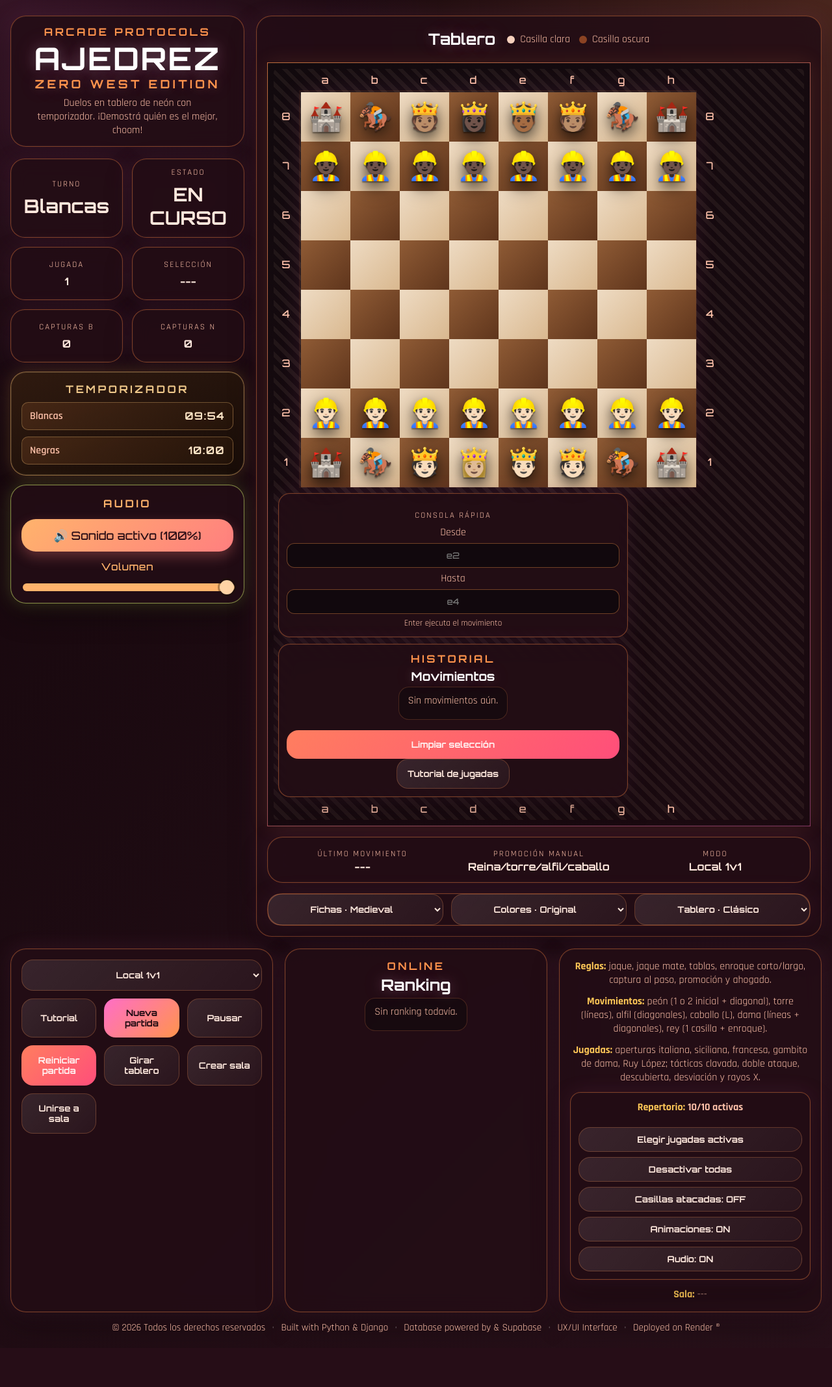
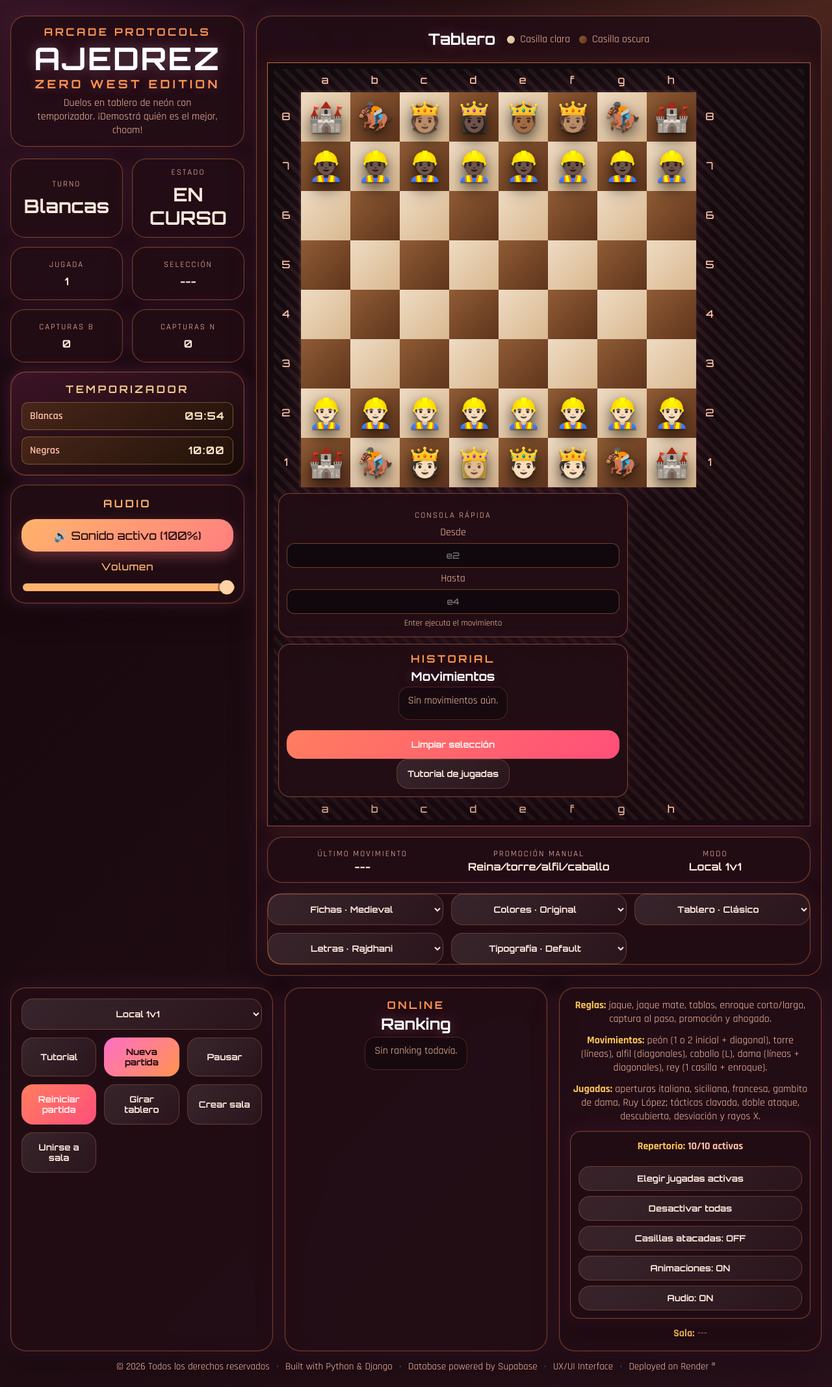
Before and after one commit to lu-developer476/Ajedrez, a Django app: page / in a window 1280 px wide. Shown: the whole page at 65% size. Before the commit the page ends 2051 px from the top, so only its background shows below. Run offline with Django 5.2, Linux system fonts and the light colour scheme; data that the repository does not hold is empty.

Commit message:
UI, touch and AI improvements on dashboard (#15)

```diff
--- a/core/static/core/css/styles.css
+++ b/core/static/core/css/styles.css
@@ -17,6 +17,8 @@
   --dark-cell: #8b4323;
   --light-piece: #fff3e8;
   --dark-piece: #2a1111;
+  --font-main: 'Rajdhani', sans-serif;
+  --font-title: 'Orbitron', sans-serif;
   --cell-size: min(9.8vw, 76px);
   --board-side: calc(var(--cell-size) * 8);
 }
@@ -25,7 +27,7 @@
 html, body {
   margin: 0;
   min-height: 100%;
-  font-family: 'Rajdhani', sans-serif;
+  font-family: var(--font-main);
   color: var(--text);
   background:
     radial-gradient(circle at top left, rgba(255, 110, 199, 0.14), transparent 28%),
@@ -88,9 +90,40 @@
 }
 
 .brand-box { padding: 14px 16px; text-align: center; }
+
+.game-shell.font-theme-orbitron {
+  --font-main: 'Orbitron', sans-serif;
+  --font-title: 'Orbitron', sans-serif;
+}
+
+.game-shell.font-theme-cinzel {
+  --font-main: 'Cinzel', serif;
+  --font-title: 'Cinzel', serif;
+}
+
+.game-shell.font-color-default {
+  --text: #ffe8dd;
+  --muted: #ffc2aa;
+}
+
+.game-shell.font-color-warm {
+  --text: #ffe7bc;
+  --muted: #ffbf6a;
+}
+
+.game-shell.font-color-ice {
+  --text: #dcf7ff;
+  --muted: #8ed7ff;
+}
+
+.game-shell.font-color-neon {
+  --text: #ebdbff;
+  --muted: #ff8fea;
+}
+
 .eyebrow {
   margin: 0;
-  font-family: 'Orbitron', sans-serif;
+  font-family: var(--font-title);
   letter-spacing: 0.22em;
   font-weight: 700;
   text-transform: uppercase;
@@ -102,7 +135,7 @@
 .board-topbar h2 {
   margin: 8px 0;
   color: #fff;
-  font-family: 'Orbitron', sans-serif;
+  font-family: var(--font-title);
   line-height: 0.95;
   text-shadow: 0 0 20px rgba(255,255,255,0.2), 0 0 36px rgba(255,110,199,0.24);
 }
@@ -473,6 +506,22 @@
 }
 
 .square:hover .piece { transform: translateY(-2px) scale(1.06); }
+
+.square {
+  touch-action: manipulation;
+}
+
+@media (hover: none) {
+  .square {
+    min-width: 44px;
+    min-height: 44px;
+  }
+
+  .square .piece {
+    transform: scale(1.04);
+  }
+}
+
 .piece.white {
   color: #f3e8cf;
   text-shadow: 0 0 8px rgba(255, 236, 202, 0.44), 0 10px 14px rgba(24, 14, 5, 0.32);
@@ -582,7 +631,9 @@
 #ai-level,
 #piece-theme,
 #piece-colors,
-#board-theme {
+#board-theme,
+#font-theme,
+#font-colors {
   grid-column: 1 / -1;
   text-align: center;
   text-align-last: center;
@@ -616,7 +667,9 @@
 .theme-selects #ai-level,
 .theme-selects #piece-theme,
 .theme-selects #piece-colors,
-.theme-selects #board-theme {
+.theme-selects #board-theme,
+.theme-selects #font-theme,
+.theme-selects #font-colors {
   grid-column: auto;
 }
 
@@ -721,9 +774,9 @@
   padding: 16px;
   display: grid;
   gap: 10px;
-  border-color: rgba(232, 176, 102, 0.55);
-  background: linear-gradient(160deg, rgba(48, 27, 16, 0.96), rgba(24, 13, 8, 0.94));
-  box-shadow: 0 0 0 1px rgba(255,240,214,0.08) inset, 0 0 24px rgba(196, 140, 74, 0.28), 0 18px 40px rgba(0, 0, 0, 0.36);
+  border-color: var(--panel-border);
+  background: linear-gradient(160deg, rgba(62, 20, 39, 0.94), rgba(24, 13, 8, 0.92));
+  box-shadow: 0 0 0 1px rgba(255,240,214,0.08) inset, 0 0 24px rgba(255, 110, 199, 0.2), 0 18px 40px rgba(0, 0, 0, 0.36);
 }
 
 .timer-panel .eyebrow {
@@ -757,10 +810,10 @@
   display: grid;
   align-content: start;
   gap: 14px;
-  border-color: rgba(213, 241, 107, 0.56);
+  border-color: var(--panel-border);
   box-shadow:
     0 0 0 1px rgba(255,255,255,0.03) inset,
-    0 0 26px rgba(213, 241, 107, 0.2),
+    0 0 26px rgba(255, 110, 199, 0.18),
     0 18px 40px rgba(0, 0, 0, 0.36);
 }
 
--- a/core/static/core/js/game.js
+++ b/core/static/core/js/game.js
@@ -30,6 +30,8 @@
 const pieceThemeEl = document.getElementById('piece-theme');
 const pieceColorsEl = document.getElementById('piece-colors');
 const boardThemeEl = document.getElementById('board-theme');
+const fontThemeEl = document.getElementById('font-theme');
+const fontColorsEl = document.getElementById('font-colors');
 const whiteTimerEl = document.getElementById('white-timer');
 const blackTimerEl = document.getElementById('black-timer');
 const boardWrapEl = document.querySelector('.board-wrap');
@@ -41,6 +43,9 @@
 const toggleAttacksBtnEl = document.getElementById('toggle-attacks-btn');
 const toggleAnimationsBtnEl = document.getElementById('toggle-animations-btn');
 const toggleAudioBtnEl = document.getElementById('toggle-audio-btn');
+const gameShellEl = document.querySelector('.game-shell');
+const lightCellDotEl = document.getElementById('light-cell-dot');
+const darkCellDotEl = document.getElementById('dark-cell-dot');
 
 const FILES = ['a', 'b', 'c', 'd', 'e', 'f', 'g', 'h'];
 
@@ -109,6 +114,8 @@
 let pieceTheme = 'humano';
 let pieceColorTheme = 'original';
 let boardTheme = 'classic';
+let fontTheme = 'rajdhani';
+let fontColorTheme = 'default';
 let whiteTimeLeft = 600;
 let blackTimeLeft = 600;
 let gameTimer = null;
@@ -315,12 +322,40 @@
   coordsRightEl.innerHTML = coordsLeftEl.innerHTML;
 }
 
+
+const BOARD_THEME_PREVIEWS = {
+  classic: { light: 'linear-gradient(135deg, #eedbc3, #d9b88f)', dark: 'linear-gradient(135deg, #8f5b35, #5f351c)' },
+  minimalista: { light: 'linear-gradient(145deg, #ffffff, #d8d8d8)', dark: 'linear-gradient(145deg, #2f2f2f, #0d0d0d)' },
+  vidrio: { light: 'linear-gradient(135deg, rgba(224,245,255,0.65), rgba(255,255,255,0.3))', dark: 'linear-gradient(135deg, rgba(107,170,196,0.45), rgba(24,65,86,0.5))' },
+  ecologista: { light: 'linear-gradient(145deg, #d4efcb, #9ccc88)', dark: 'linear-gradient(145deg, #4c7d3f, #234f21)' },
+  futurista: { light: 'linear-gradient(145deg, #d4f8ff, #8ad8ff)', dark: 'linear-gradient(145deg, #10213a, #050d1f)' },
+};
+
+function updateBoardLegendDots() {
+  const preview = BOARD_THEME_PREVIEWS[boardTheme] || BOARD_THEME_PREVIEWS.classic;
+  if (lightCellDotEl) lightCellDotEl.style.background = preview.light;
+  if (darkCellDotEl) darkCellDotEl.style.background = preview.dark;
+}
+
+function applyFontTheme() {
+  if (!gameShellEl) return;
+  gameShellEl.classList.remove('font-theme-rajdhani', 'font-theme-orbitron', 'font-theme-cinzel');
+  gameShellEl.classList.add(`font-theme-${fontTheme}`);
+}
+
+function applyFontColorTheme() {
+  if (!gameShellEl) return;
+  gameShellEl.classList.remove('font-color-default', 'font-color-warm', 'font-color-ice', 'font-color-neon');
+  gameShellEl.classList.add(`font-color-${fontColorTheme}`);
+}
+
 function applyBoardTheme() {
   boardEl.classList.remove('board-theme-classic', 'board-theme-minimalista', 'board-theme-vidrio', 'board-theme-ecologista', 'board-theme-futurista');
   boardEl.classList.add(`board-theme-${boardTheme}`);
   if (!boardWrapEl) return;
   boardWrapEl.classList.remove('board-shell-theme-classic', 'board-shell-theme-minimalista', 'board-shell-theme-vidrio', 'board-shell-theme-ecologista', 'board-shell-theme-futurista');
   boardWrapEl.classList.add(`board-shell-theme-${boardTheme}`);
+  updateBoardLegendDots();
 }
 
 function getPieceSymbol(pieceSet, piece, side) {
@@ -391,6 +426,8 @@
   boardEl.innerHTML = '';
   applyBoardTheme();
   applyPieceColorTheme();
+  applyFontTheme();
+  applyFontColorTheme();
   const pieceSet = PIECE_SETS[pieceTheme] || PIECE_SETS.humano;
   const rows = flipped ? [...Array(8).keys()].reverse() : [...Array(8).keys()];
   const cols = flipped ? [...Array(8).keys()].reverse() : [...Array(8).keys()];
@@ -439,7 +476,7 @@
   if (aiLevelEl) aiLevelEl.style.display = mode === 'ai' ? 'block' : 'none';
   updateVariationUI();
   if (pauseGameBtn) pauseGameBtn.textContent = isPaused ? 'Reanudar' : 'Pausar';
-  if (isPaused) statusTextEl.textContent = 'PAUSADA';
+  if (isPaused) statusTextEl.textContent = 'PAUSED';
 }
 
 function pushIfValid(board, moves, row, col, tr, tc) { if (!inBounds(tr, tc)) return; const p = board[row][col]; const t = board[tr][tc]; if (!t) moves.push({ row: tr, col: tc, capture: false }); else if (t[0] !== p[0]) moves.push({ row: tr, col: tc, capture: true }); }
@@ -667,6 +704,8 @@
 if (pieceThemeEl) pieceThemeEl.onchange = () => { pieceTheme = pieceThemeEl.value || 'humano'; render(); };
 if (pieceColorsEl) pieceColorsEl.onchange = () => { pieceColorTheme = pieceColorsEl.value || 'original'; render(); };
 if (boardThemeEl) boardThemeEl.onchange = () => { boardTheme = boardThemeEl.value || 'classic'; render(); };
+if (fontThemeEl) fontThemeEl.onchange = () => { fontTheme = fontThemeEl.value || 'rajdhani'; render(); };
+if (fontColorsEl) fontColorsEl.onchange = () => { fontColorTheme = fontColorsEl.value || 'default'; render(); };
 
 onlineCreateBtn.onclick = async () => {
   const player = await openCyberPrompt({ title: 'Crear sala', message: 'Ingresá tu alias de jugador', defaultValue: 'White' });
@@ -727,7 +766,14 @@
   };
 }
 flipBoardBtn.onclick = () => { flipped = !flipped; renderCoordinates(); render(); };
-resetViewBtn.onclick = () => { selected = null; legalMoves = []; render(); };
+resetViewBtn.onclick = () => {
+  selected = null;
+  legalMoves = [];
+  highlightLastMove = null;
+  if (commandFromEl) commandFromEl.value = '';
+  if (commandToEl) commandToEl.value = '';
+  render();
+};
 
 
 if (tutorialBtnEl) tutorialBtnEl.onclick = () => openTutorialModal();
@@ -763,6 +809,7 @@
     ensureAudioContext();
   };
   volumeSliderEl.addEventListener('pointerdown', ensureAudioContext);
+  volumeSliderEl.addEventListener('touchstart', ensureAudioContext, { passive: true });
   volumeSliderEl.addEventListener('keydown', ensureAudioContext);
 }
 
@@ -782,6 +829,7 @@
 
 updateVolumeUI();
 updateVariationUI();
+updateBoardLegendDots();
 resetGame();
 loadRanking();
 
--- a/core/templates/core/index.html
+++ b/core/templates/core/index.html
@@ -45,7 +45,7 @@
     <section class="arena panel-glow">
       <div class="board-topbar">
         <div><h2>Tablero</h2></div>
-        <div class="legend-inline"><span><i class="dot dot-light"></i>Casilla clara</span><span><i class="dot dot-dark"></i>Casilla oscura</span></div>
+        <div class="legend-inline"><span><i id="light-cell-dot" class="dot dot-light"></i>Casilla clara</span><span><i id="dark-cell-dot" class="dot dot-dark"></i>Casilla oscura</span></div>
       </div>
       <div class="board-wrap">
         <div class="coordinates coords-top" id="coords-top"></div>
@@ -103,6 +103,17 @@
           <option value="ecologista">Tablero · Naturaleza</option>
           <option value="futurista">Tablero · Techno</option>
         </select>
+        <select id="font-theme" class="btn secondary" aria-label="Diseño de letras">
+          <option value="rajdhani" selected>Letras · Rajdhani</option>
+          <option value="orbitron">Letras · Orbitron</option>
+          <option value="cinzel">Letras · Cinzel</option>
+        </select>
+        <select id="font-colors" class="btn secondary" aria-label="Color de letras">
+          <option value="default" selected>Tipografía · Default</option>
+          <option value="warm">Tipografía · Cálida</option>
+          <option value="ice">Tipografía · Ice</option>
+          <option value="neon">Tipografía · Neón</option>
+        </select>
       </div>
     </section>
 
@@ -142,7 +153,7 @@
     <span class="footer-separator" aria-hidden="true">•</span>
     <span class="footer-item">Built with Python &amp; Django</span>
     <span class="footer-separator" aria-hidden="true">•</span>
-    <span class="footer-item">Database powered by &amp; Supabase</span>
+    <span class="footer-item">Database powered by Supabase</span>
     <span class="footer-separator" aria-hidden="true">•</span>
     <span class="footer-item">UX/UI Interface</span>
     <span class="footer-separator" aria-hidden="true">•</span>
--- a/core/views.py
+++ b/core/views.py
@@ -172,38 +172,149 @@
 def _piece_value(piece):
     if not piece:
         return 0
-    return {'p': 1, 'n': 3, 'b': 3, 'r': 5, 'q': 9, 'k': 0}.get(piece[1], 0)
+    return {'p': 100, 'n': 320, 'b': 330, 'r': 500, 'q': 900, 'k': 20000}.get(piece[1], 0)
 
 
-def _score_move(board, move):
+def _piece_square_bonus(piece, row, col):
+    if not piece:
+        return 0
+    kind = piece[1]
+    color = piece[0]
+    oriented_row = row if color == 'w' else 7 - row
+
+    center_weight = max(0, 3 - abs(3.5 - row)) + max(0, 3 - abs(3.5 - col))
+    if kind == 'p':
+        return int((6 - oriented_row) * 8 + center_weight * 2)
+    if kind == 'n':
+        return int(center_weight * 8)
+    if kind == 'b':
+        return int(center_weight * 6)
+    if kind == 'r':
+        return int((7 - oriented_row) * 2 + center_weight * 2)
+    if kind == 'q':
+        return int(center_weight * 3)
+    if kind == 'k':
+        return int(-center_weight * 4 if oriented_row > 1 else center_weight * 2)
+    return 0
+
+
+def _evaluate_board(board, color):
+    score = 0
+    enemy = 'b' if color == 'w' else 'w'
+    mobility_self = len(_all_legal_moves(board, color))
+    mobility_enemy = len(_all_legal_moves(board, enemy))
+
+    for r in range(8):
+        for c in range(8):
+            piece = board[r][c]
+            if not piece:
+                continue
+            value = _piece_value(piece) + _piece_square_bonus(piece, r, c)
+            score += value if piece[0] == color else -value
+
+    score += (mobility_self - mobility_enemy) * 6
+    if _in_check(board, enemy):
+        score += 40
+    if _in_check(board, color):
+        score -= 40
+    return score
+
+
+def _apply_move(board, move):
+    nb = deepcopy(board)
     fr = move['from']
     to = move['to']
-    target = board[to['row']][to['col']]
-    score = _piece_value(target) * 10
-    center_bonus = 3 - abs(3.5 - to['row']) + 3 - abs(3.5 - to['col'])
-    return score + center_bonus
+    nb[to['row']][to['col']] = nb[fr['row']][fr['col']]
+    nb[fr['row']][fr['col']] = None
+    _apply_promotion(nb, to['row'], to['col'])
+    return nb
+
+
+def _ordered_moves(board, color):
+    legal = _all_legal_moves(board, color)
+    enemy = 'b' if color == 'w' else 'w'
+
+    def move_score(mv):
+        fr = mv['from']
+        to = mv['to']
+        moving_piece = board[fr['row']][fr['col']]
+        target = board[to['row']][to['col']]
+        score = 0
+        if target:
+            score += _piece_value(target) - (_piece_value(moving_piece) // 12)
+        if abs(to['row'] - fr['row']) == 2 and moving_piece and moving_piece[1] == 'p':
+            score += 12
+        nb = _apply_move(board, mv)
+        if _in_check(nb, enemy):
+            score += 35
+        return score
+
+    return sorted(legal, key=move_score, reverse=True)
+
+
+def _minimax(board, root_color, to_move, depth, alpha, beta):
+    legal = _ordered_moves(board, to_move)
+    enemy = 'b' if to_move == 'w' else 'w'
+
+    if depth == 0 or not legal:
+        if not legal:
+            if _in_check(board, to_move):
+                return (-10**9 if to_move == root_color else 10**9), None
+            return 0, None
+        return _evaluate_board(board, root_color), None
+
+    maximizing = to_move == root_color
+    best_move = None
+
+    if maximizing:
+        best_score = -10**12
+        for mv in legal:
+            nb = _apply_move(board, mv)
+            score, _ = _minimax(nb, root_color, enemy, depth - 1, alpha, beta)
+            if score > best_score:
+                best_score, best_move = score, mv
+            alpha = max(alpha, best_score)
+            if beta <= alpha:
+                break
+        return best_score, best_move
+
+    best_score = 10**12
+    for mv in legal:
+        nb = _apply_move(board, mv)
+        score, _ = _minimax(nb, root_color, enemy, depth - 1, alpha, beta)
+        if score < best_score:
+            best_score, best_move = score, mv
+        beta = min(beta, best_score)
+        if beta <= alpha:
+            break
+    return best_score, best_move
 
 
 def _pick_move_for_difficulty(board, color, difficulty):
-    legal = _all_legal_moves(board, color)
+    level = max(1, min(5, int(difficulty or 3)))
+    depth_by_level = {1: 1, 2: 2, 3: 2, 4: 3, 5: 3}
+    legal = _ordered_moves(board, color)
     if not legal:
         return None
-    level = max(1, min(5, int(difficulty or 3)))
+
     if level == 1:
-        return random.choice(legal)
+        pool = legal[: max(2, min(8, len(legal)))]
+        return random.choice(pool)
 
-    scored = sorted(legal, key=lambda mv: _score_move(board, mv), reverse=True)
     if level == 2:
-        top_pool = scored[: max(2, len(scored) // 2)]
-        return random.choice(top_pool)
-    if level == 3:
-        top_pool = scored[: max(1, len(scored) // 3)]
-        return random.choice(top_pool)
-    if level == 4:
-        return scored[0]
+        top_count = max(2, len(legal) // 2)
+        pool = legal[:top_count]
+        _, candidate = _minimax(board, color, color, depth_by_level[level], -10**12, 10**12)
+        return candidate if candidate in pool and random.random() > 0.2 else random.choice(pool)
 
-    tactical = [mv for mv in scored if board[mv['to']['row']][mv['to']['col']]]
-    return tactical[0] if tactical else scored[0]
+    _, best_move = _minimax(board, color, color, depth_by_level[level], -10**12, 10**12)
+    if not best_move:
+        return legal[0]
+
+    if level == 3 and len(legal) > 2 and random.random() < 0.1:
+        return random.choice(legal[:3])
+
+    return best_move
 
 
 def _all_legal_moves(board, color):
```
